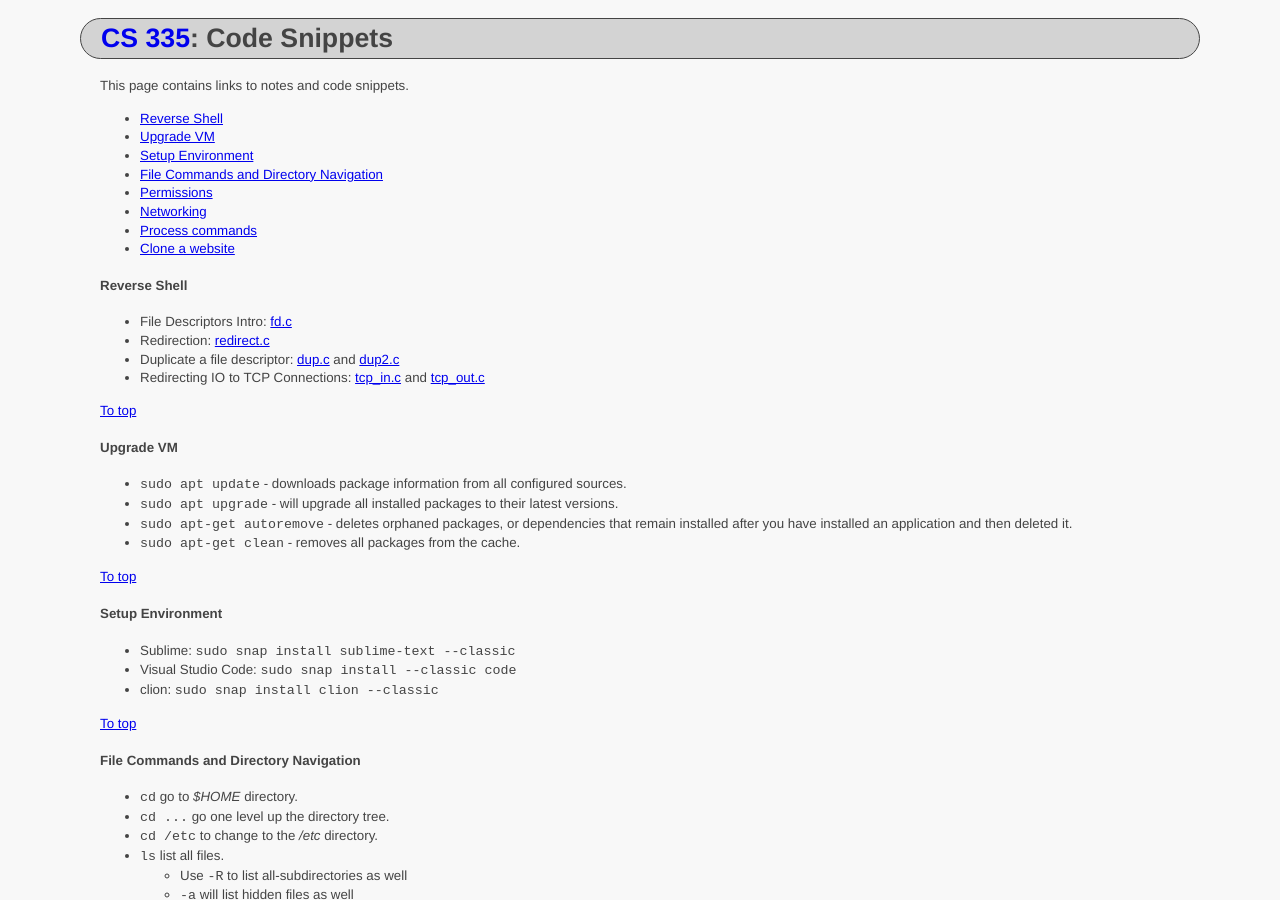
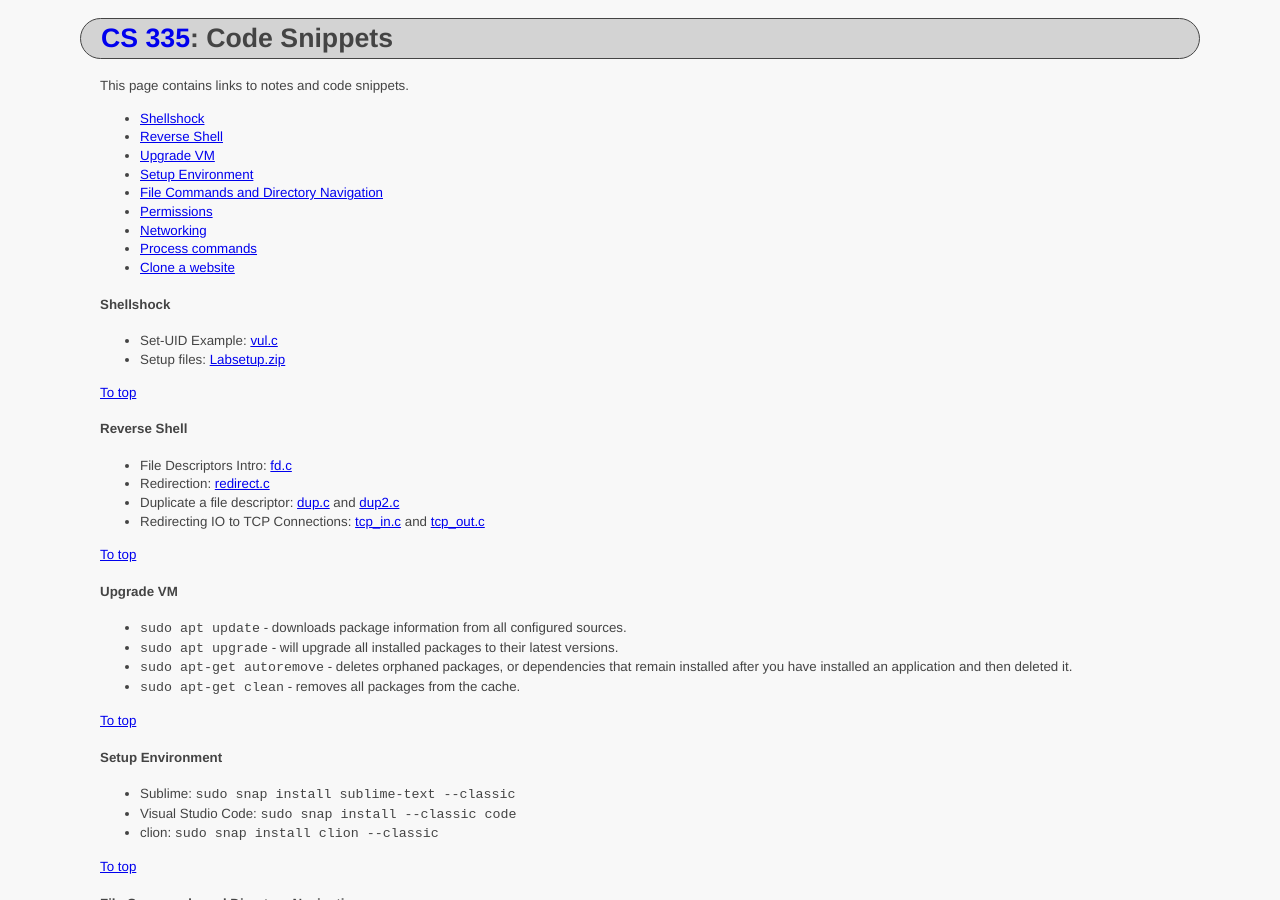
Before and after one commit to ycpcs/cs335-spring2025, a Jekyll site: the page built from notes/index.md, in a window 1280 px wide and 900 px high. Built offline with Jekyll 4.4.1, drawn with Linux system fonts in a browser that asks for light colours.

Commit message:
add shellshock

```diff
--- a/notes/index.md
+++ b/notes/index.md
@@ -6,6 +6,7 @@ title: "Code Snippets"
 
 This page contains links to notes and code snippets.
 
+- [Shellshock](#shellshock)
 - [Reverse Shell](#reverse-shell)
 - [Upgrade VM](#upgrade-vm)
 - [Setup Environment](#setup-environment)
@@ -14,6 +15,12 @@ This page contains links to notes and code snippets.
 - [Networking](#networking)
 - [Process commands](#process-commands)
 - [Clone a website](#clone-a-website)
+
+#### Shellshock
+- Set-UID Example: <a href=".\shellshock\vul.c" target="_blank">vul.c</a>
+- Setup files: [Labsetup.zip](labs\shellshock\Labsetup.zip)
+
+<a href="#">To top</a>
 
 #### Reverse Shell
 - File Descriptors Intro: <a href=".\reverse-shell\fd.c" target="_blank">fd.c</a>
```
